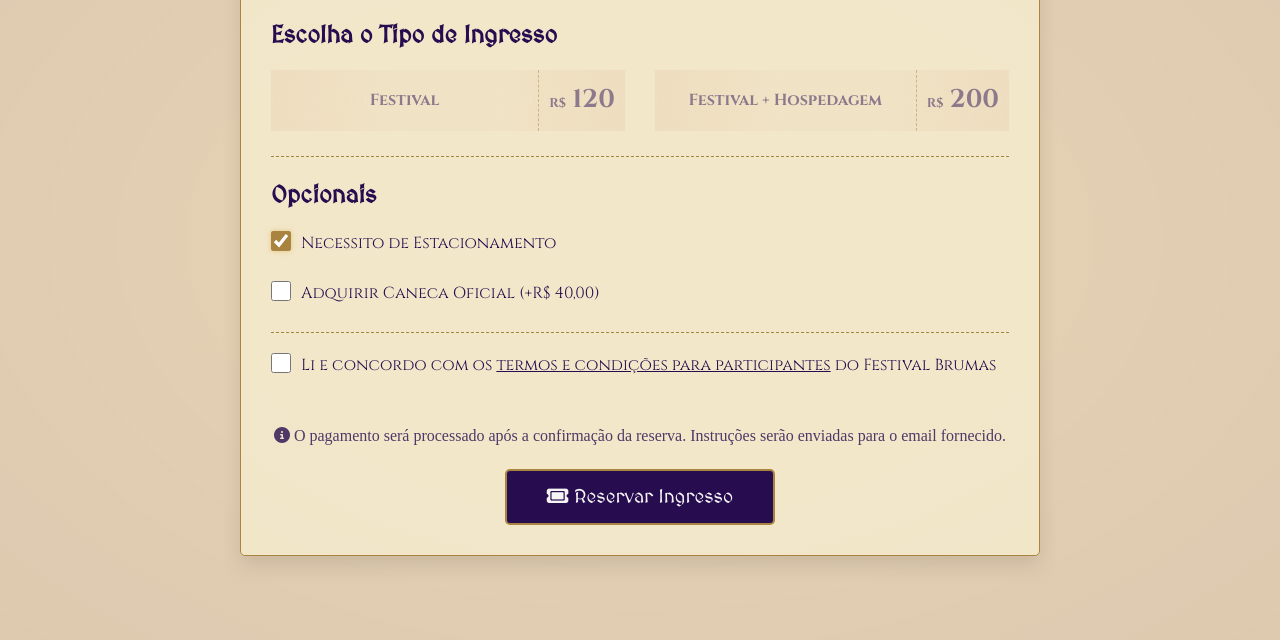
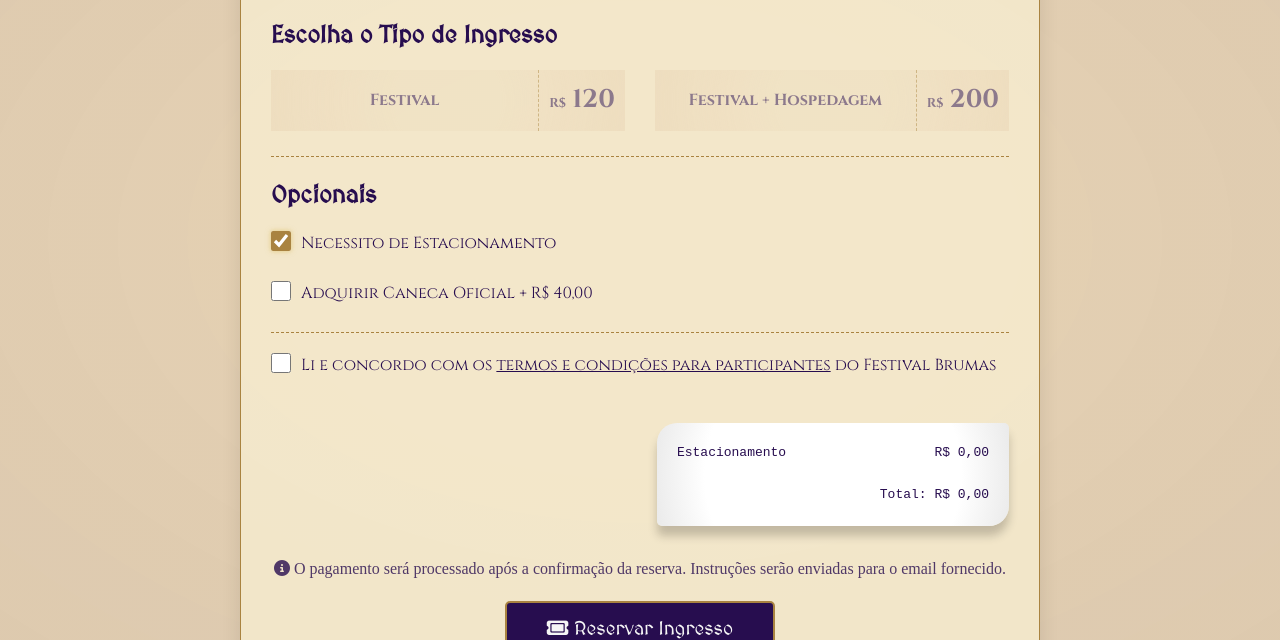
Before and after one commit to alfa-dev/brumas, a plain HTML site: page ingressos.html in a window 1280 px wide. Both pictures are taken after a click on the checkbox "Necessito de Estacionamento". Shown: the part 917-1557 px from the top of the page. Drawn offline with Linux system fonts and the light colour scheme; a web font is replaced by a local one.

Commit message:
Form sum

```diff
--- a/css/sections/ticket-form.css
+++ b/css/sections/ticket-form.css
@@ -115,6 +115,34 @@ ticket-types input[type="radio"] {
 button[type="submit"] {
   margin: 0 auto;
   display: block;
+}
+
+#price-summary {
+  color: var(--color-deep-purple);
+  text-align: right;
+  background-color: white;
+  padding: 20px;
+  border-radius: 5px;
+  border: 1px solid var(--color-gold-pale);
+  margin-bottom: 20px;
+  width: fit-content;
+  margin: 0 0 30px auto;
+
+  border-top-left-radius: 20px;
+  border-bottom-right-radius: 20px;
+
+  /* background-image: linear-gradient(to top, #00000022 0%, #00000022 100%); */
+  background: radial-gradient(circle, #ffffff 0%, #ffffff 70%, #eaeaea 100%);
+
+  box-shadow: 0 10px 10px rgba(0, 0, 0, 0.2);
+}
+
+#price-summary:has(*) {
+  display: none;
+}
+
+#price-summary span {
+  font-weight: bold;
 }
 
 
--- a/ingressos.html
+++ b/ingressos.html
@@ -77,13 +77,13 @@
         <fieldset id="optional-fieldset">
           <legend>Opcionais</legend>
           <div class="form-group">
-            <input type="checkbox" id="parking" name="parking">
+            <input type="checkbox" id="parking" name="parking" data-price="MA==" data-name="RXN0YWNpb25hbWVudG8=">
             <label for="parking">Necessito de Estacionamento</label>
           </div>
 
           <div class="form-group">
             <input type="checkbox" id="mug" name="mug">
-            <label for="mug">Adquirir Caneca Oficial (+R$ 40,00)</label>
+            <label for="mug">Adquirir Caneca Oficial + <span id="mug-price"></span></label>
           </div>
         </fieldset>
 
@@ -97,8 +97,8 @@
           </div>
         </fieldset>
 
-        <div id="price-summary">
-        </div>
+        <pre id="price-summary">
+        </pre>
 
         <div class="form-note">
           <p><i class="fa-solid fa-circle-info"></i> O pagamento será processado após a confirmação da reserva.
--- a/js/components.js
+++ b/js/components.js
@@ -97,7 +97,7 @@ class TicketTypes extends HTMLElement {
 
     TICKETS.forEach(ticket => {
       this.innerHTML += `
-        <input type="radio" id="ticket-${ticket.id}" name="ticket-type" value="${ticket.id}" ${ticket.id === ticketType ? 'checked' : ''}>
+        <input type="radio" id="ticket-${ticket.id}" name="ticket-type" data-price="${btoa(ticket.price)}" data-name="${btoa(ticket.name)}" value="${ticket.id}" ${ticket.id === ticketType ? 'checked' : ''}>
         <label for="ticket-${ticket.id}">
           <span>${ticket.name}</span>
           <span class="ticket-price"><span class="currency">R$</span> ${ticket.price}</span>
--- a/js/script.js
+++ b/js/script.js
@@ -52,9 +52,13 @@ const SOCIAL_LINKS = [
 
 // Atualiza a contagem regressiva quando a página carrega
 document.addEventListener('DOMContentLoaded', function () {
-  document.querySelector('.event-date').addEventListener('click', function () {
 
-    document.querySelector('.event-date').removeEventListener('click', arguments.callee);
+  const eventDate = document.querySelector('.event-date');
+
+  if (!eventDate) return;
+
+  eventDate.addEventListener('click', function () {
+    eventDate.removeEventListener('click', arguments.callee);
 
     const eventDate = new Date('2025-07-19T00:00:00');
     let timeDifference = eventDate - new Date();
--- a/js/ticket-form.js
+++ b/js/ticket-form.js
@@ -1,3 +1,39 @@
 document.addEventListener('DOMContentLoaded', function() {
+  const mugCheckbox = document.getElementById('mug');
+  const priceSummary = document.getElementById('price-summary');
+  const mugPrice = document.getElementById('mug-price');
 
+  mugPrice.textContent = PRICES.mug.toLocaleString('pt-BR', { style: 'currency', currency: 'BRL' });
+  mugCheckbox.dataset.price = btoa(PRICES.mug);
+  mugCheckbox.dataset.name = btoa('Caneca Oficial');
+
+  mugCheckbox.addEventListener('change', updatePriceSummary.bind(this));
+  document.querySelectorAll('input[data-price]').forEach(ticket => {
+    ticket.addEventListener('change', updatePriceSummary.bind(this));
+  });
+
+  function updatePriceSummary() {
+    mugCheckbox.dataset.price = btoa(PRICES.mug);
+
+    const priceSummaryData = [];
+
+    document.querySelectorAll('input[data-price]:checked').forEach(input => {
+      const price = atob(input.dataset.price);
+      const priceFormatted = parseFloat(price).toLocaleString('pt-BR', { style: 'currency', currency: 'BRL' });
+
+      priceSummaryData.push({
+        price: price,
+        priceFormatted: priceFormatted,
+        name: atob(input.dataset.name),
+      });
+    });
+
+    priceSummary.innerHTML = priceSummaryData.map(item => {
+      const name = item.name.padEnd(30, ' ');
+      return `${name}${item.priceFormatted.padStart(10, ' ')}`
+    }).join('\n') + `
+      \nTotal: ${priceSummaryData
+        .reduce((acc, item) => acc + parseFloat(item.price), 0)
+        .toLocaleString('pt-BR', { style: 'currency', currency: 'BRL' })}`;
+  };
 });
```
